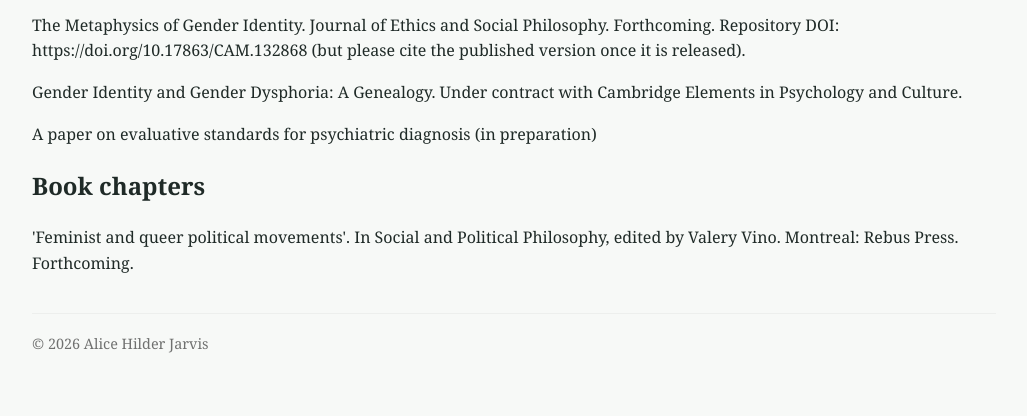
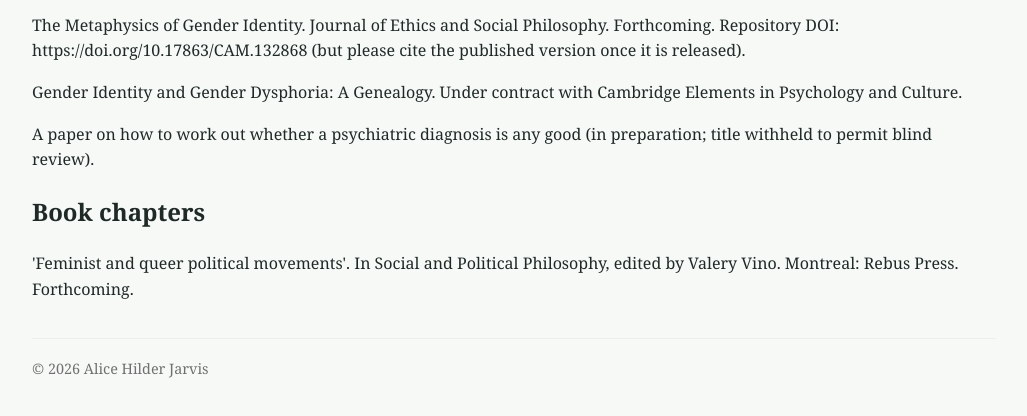
Before and after one commit to alicehilderjarvis/alicehilderjarvis.github.io, a plain HTML site: page papers.html in a window 1280 px wide. Shown: the part 220-636 px from the top of the page, without its empty margins (126-1153 px from the left). Drawn offline with Linux system fonts and the light colour scheme.

Commit message:
Update papers.html

```diff
--- a/papers.html
+++ b/papers.html
@@ -24,7 +24,7 @@
     <p>No Art on a Dead Planet: Political Iconoclasm as Climate Activism. Journal of Applied Philosophy. 2025. https://doi.org/10.1111/japp.70055.</p>
     <p>The Metaphysics of Gender Identity. Journal of Ethics and Social Philosophy. Forthcoming. Repository DOI: https://doi.org/10.17863/CAM.132868 (but please cite the published version once it is released).</p>
     <p>Gender Identity and Gender Dysphoria: A Genealogy. Under contract with Cambridge Elements in Psychology and Culture.</p>
-    <p>A paper on evaluative standards for psychiatric diagnosis (in preparation)</p>
+    <p>A paper on how to work out whether a psychiatric diagnosis is any good (in preparation; title withheld to permit blind review).</p>
     <h2>Book chapters</h2>
     <p>'Feminist and queer political movements'. In Social and Political Philosophy, edited by Valery Vino. Montreal: Rebus Press. Forthcoming.</p>
   </main>
```
